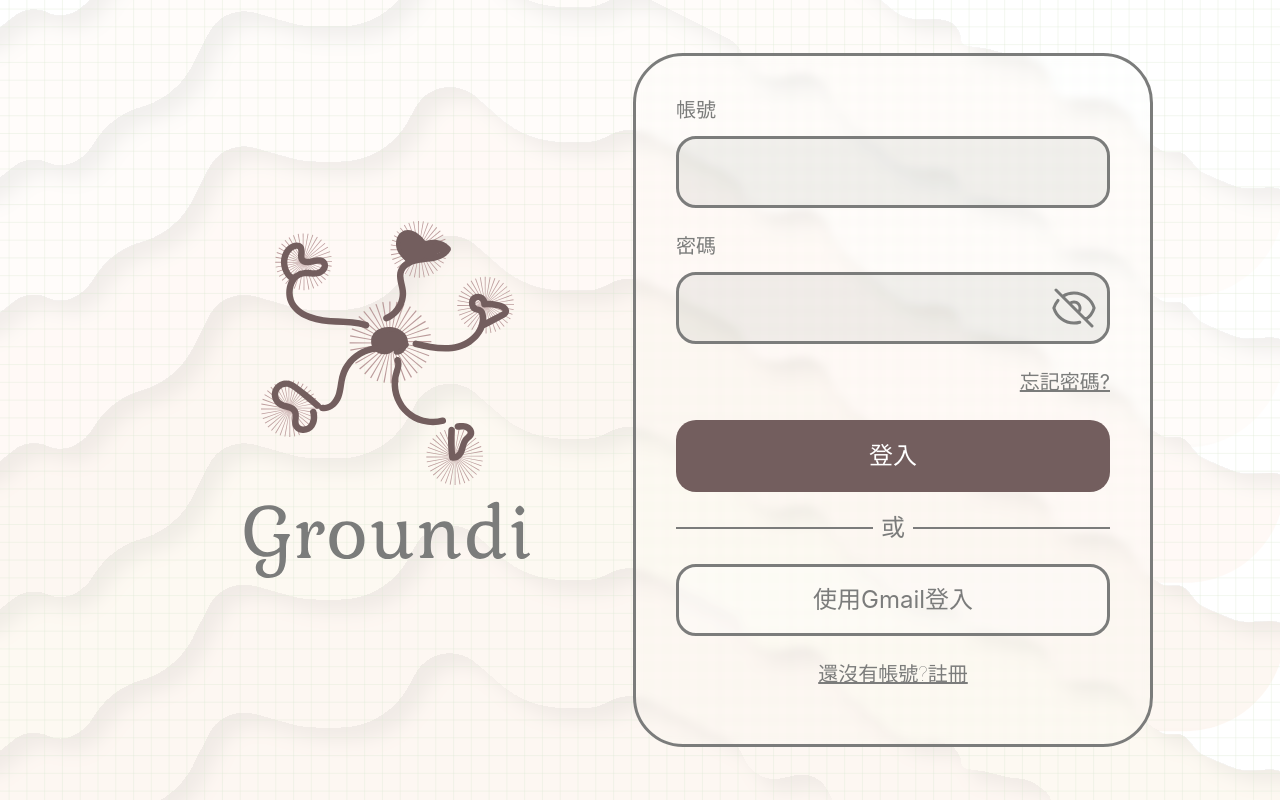
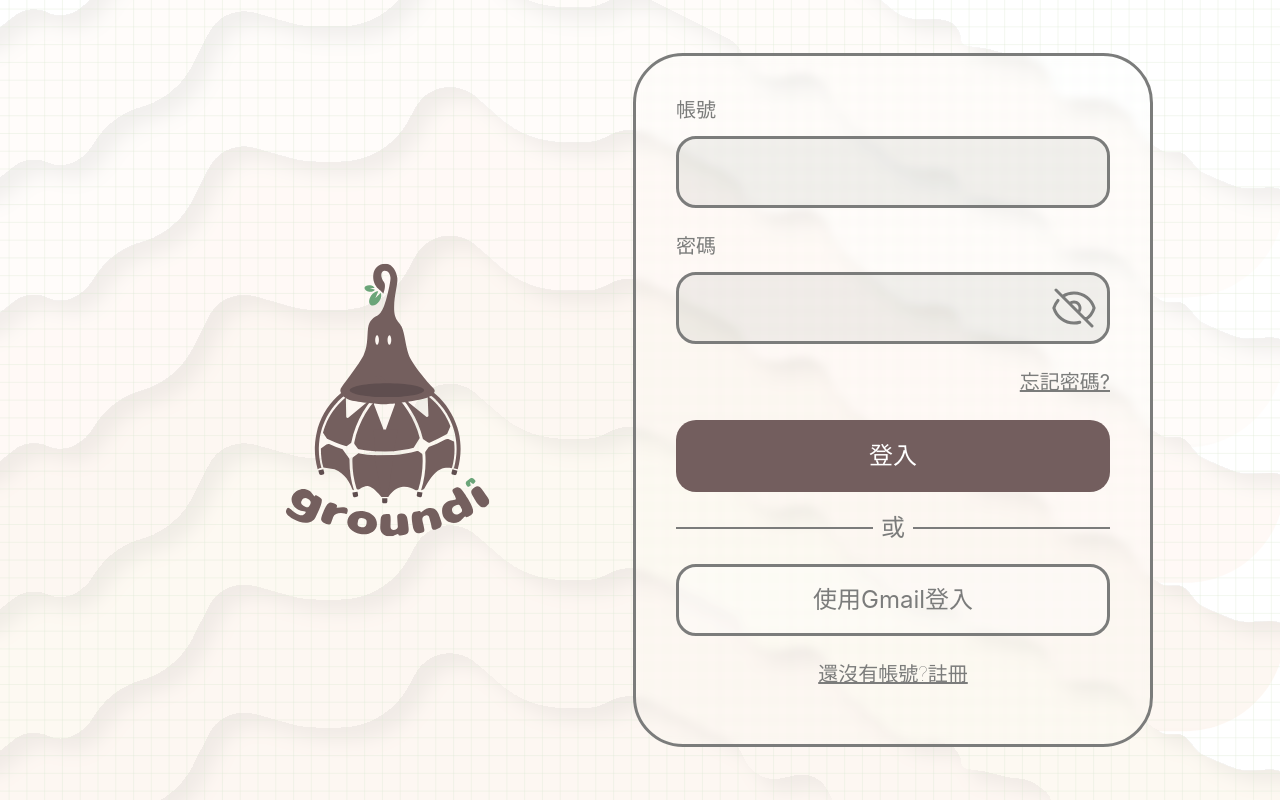
Before and after one commit to kermit1013/academy-fe, a React (Vite) app: page /#/ in a window 1280 px wide. Built offline with nearby package versions, Linux system fonts and the light colour scheme; a web font is replaced by a local one.

Commit message:
new logo

```diff
--- a/src/components/NavDrawer.tsx
+++ b/src/components/NavDrawer.tsx
@@ -203,7 +203,7 @@ const NavDrawer = () => {
           <div
             className={`mb-6 flex items-center ${!isExpanded && 'justify-center'}`}
           >
-            <img src={main_logo} alt="Groundi" className="h-6 w-6" />
+            <img src={main_logo} alt="Groundi" className="h-12 w-12" />
             <img
               src={text_logo}
               alt="Groundi"
--- a/src/layouts/AuthLayout.tsx
+++ b/src/layouts/AuthLayout.tsx
@@ -1,8 +1,6 @@
 import { Outlet } from 'react-router-dom'
 
 import bg from '/bg.svg'
-
-import groundi_text from '/groundi_text.svg'
 import groundi_logo from '/groundi_logo.svg'
 const AuthLayout = () => {
   return (
@@ -11,7 +9,6 @@ const AuthLayout = () => {
       <div className="flex h-screen w-screen items-center justify-center bg-contain bg-repeat-y p-[50px] pt-[115px] lg:p-[134px]">
         <div className="flex h-full w-1/2 flex-col items-center justify-center gap-4">
           <img className='w-1/2' src={groundi_logo} alt="" />
-          <img src={groundi_text} alt="" />
         </div>
         <div className="flex w-1/2 flex-col items-center gap-10">
           <Outlet />
```
Also changed, not shown: public/groundi_logo.svg, public/icons/icon_doc.svg (added).
